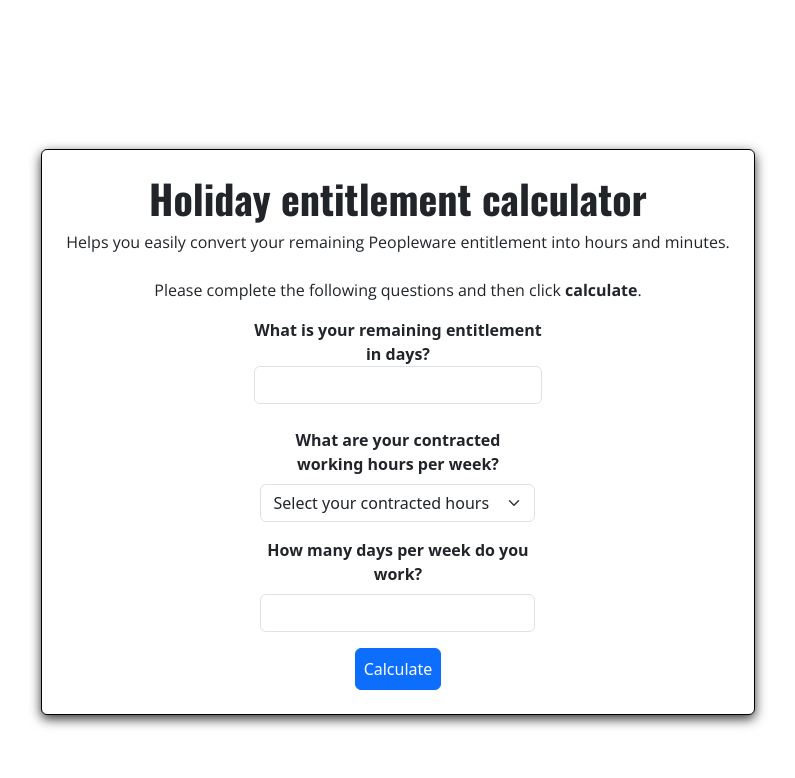
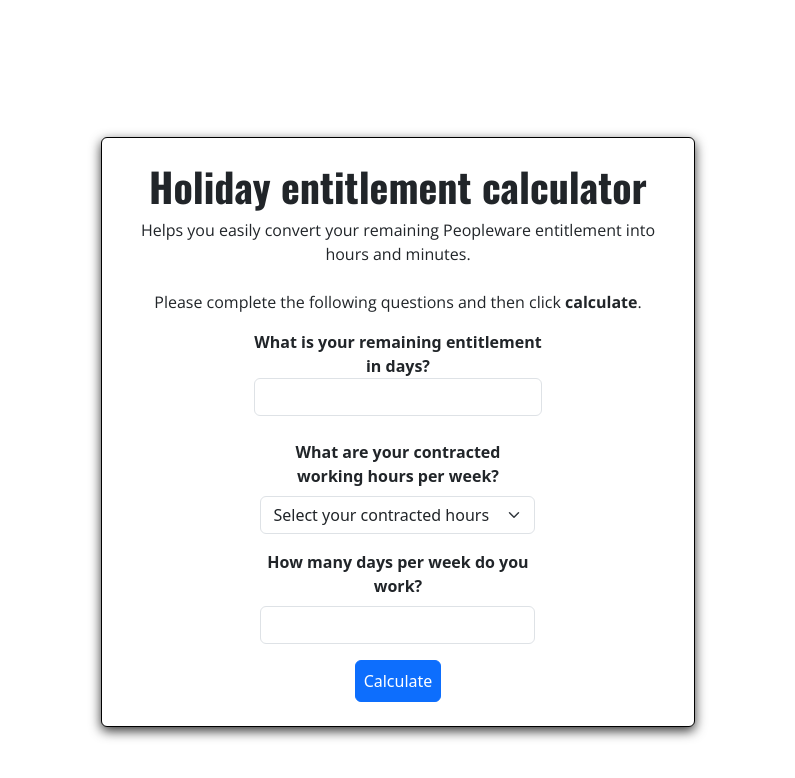
Before and after one commit to mattthughes/entitlement_calculator, a React (Vite) app in the folder entitlement-calculator/: page / in a window 1280 px wide. Shown: the top 778 px of the page, without its empty margins (242-1037 px from the left). Built offline with nearby package versions, Linux system fonts and the light colour scheme.

Commit message:
Adjusted form styling for desktop

```diff
--- a/entitlement-calculator/src/components/CalculationModal.jsx
+++ b/entitlement-calculator/src/components/CalculationModal.jsx
@@ -1,4 +1,4 @@
-import Modal from 'react-bootstrap/Modal';
+import Modal from 'react-bootstrap/Modal'
 
 export default function CalculationModal({ show, onHide, calcInputs }) {
   if (!calcInputs) return null;
--- a/entitlement-calculator/src/components/EntitlementForm.jsx
+++ b/entitlement-calculator/src/components/EntitlementForm.jsx
@@ -166,7 +166,7 @@ export default function EntitlementForm() {
                     <div>
 
                     </div>
-                    <div className='border border-black rounded p-2 m-3 allowance-text' style={{ marginTop: 16 }}>
+                    <div className='border border-success shadow-md rounded p-2 m-3 allowance-text' style={{ marginTop: 16 }}>
                         <p>You have</p>
                         <p hidden>
                             <strong>{result.holidayBreakdown.totalDays}</strong>
--- a/entitlement-calculator/src/components/HolidayEntitlementPage.jsx
+++ b/entitlement-calculator/src/components/HolidayEntitlementPage.jsx
@@ -5,7 +5,7 @@ import '../styles/home.css'
 export default function HolidayEntitlementPage() {
     return <>
         <div className="d-flex justify-content-center align-items-center min-vh-100 home">
-            <div className="d-flex flex-column border border-black p-4 rounded col-12 col-md-12 mx-auto card">
+            <div className="d-flex flex-column border border-black p-4 rounded col-12 col-md-10 mx-auto card">
                 <h1 className="heading">Holiday entitlement calculator</h1>
                 <div className=''>
                     <div>
--- a/entitlement-calculator/src/styles/home.css
+++ b/entitlement-calculator/src/styles/home.css
@@ -14,5 +14,5 @@
 
 .card {
   box-shadow: 0 4px 12px rgba(0, 0, 0, 0.8);
-  border-radius: 12px;
+  border-radius: 2px;
 }
```
